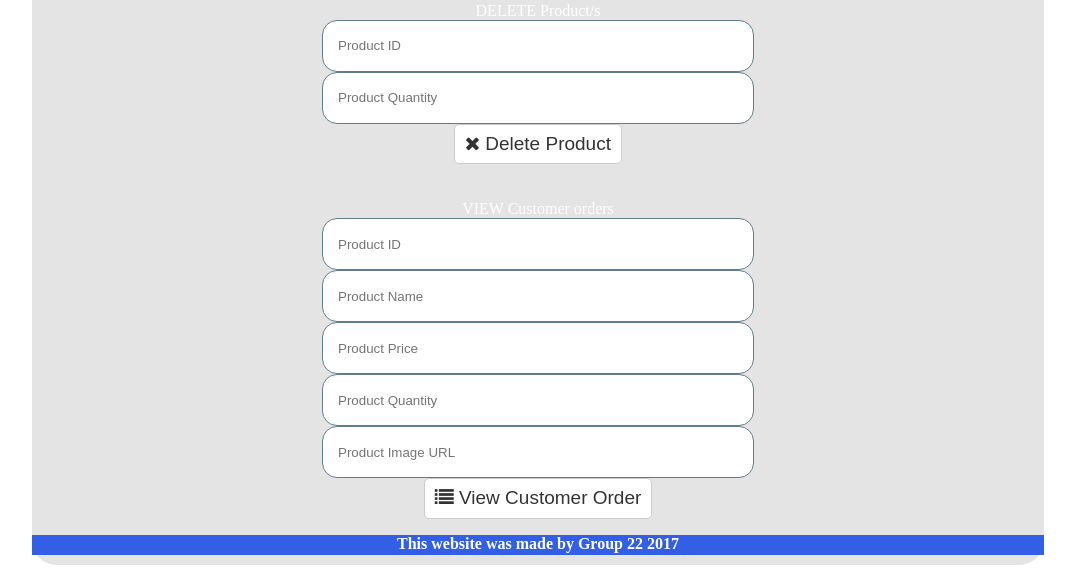
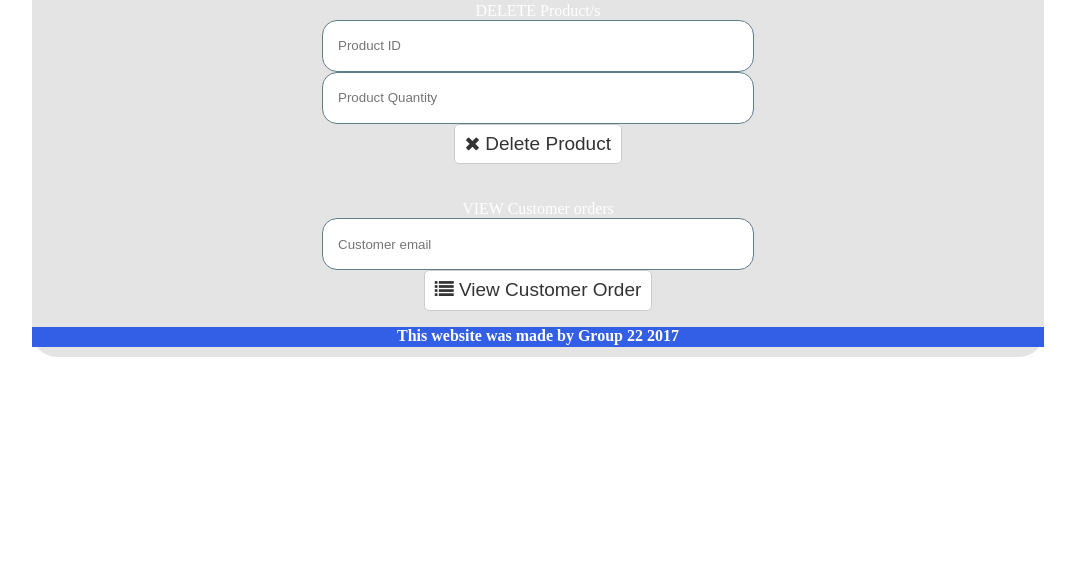
Before and after one commit to HumzahJavid/Watch-Shop, a PHP site: page /CMS/CMS.php in a window 1280 px wide. Shown: the part 1187-1760 px from the top of the page, without its empty margins (102-1177 px from the left). After the commit the page ends 1544 px from the top, so only its background shows below. Run offline with PHP 8.4, Linux system fonts and the light colour scheme; some libraries are stand-ins or nearby versions.

Commit message:
CMS.php
update the view customer order

```diff
--- a/CMS/CMS.php
+++ b/CMS/CMS.php
@@ -84,16 +84,8 @@ outputBannerNavigation("CMS");
 			VIEW Customer orders
 			<br>
 
-			<form action="/CMS/viewCustomerOrder.php" method="post">
-			<input style="width:400px;height:20px" id="Search" type="text" name="productID" placeholder="Product ID">
-			<br>
-	        <input style="width:400px;height:20px" id="Search" type="text" name="name" placeholder="Product Name">
-	        <br>
-	        <input style="width:400px;height:20px" id="Search" type="text" name="price" placeholder="Product Price">
-			<br>
-	        <input style="width:400px;height:20px" id="Search" type="text" name="quantity" placeholder="Product Quantity">
-			<br>
-	        <input style="width:400px;height:20px" id="Search" type="text" name="url" placeholder="Product Image URL">
+			<form action="/CMS/customer_order_management.php" method="post">
+			<input style="width:400px;height:20px" id="Search" type="text" name="email" placeholder="Customer email">
 			<br>
 			<button type="submit" class="CMSButton" value="" >
         <link rel="stylesheet" href="https://maxcdn.bootstrapcdn.com/font-awesome/4.4.0/css/font-awesome.min.css">
```
